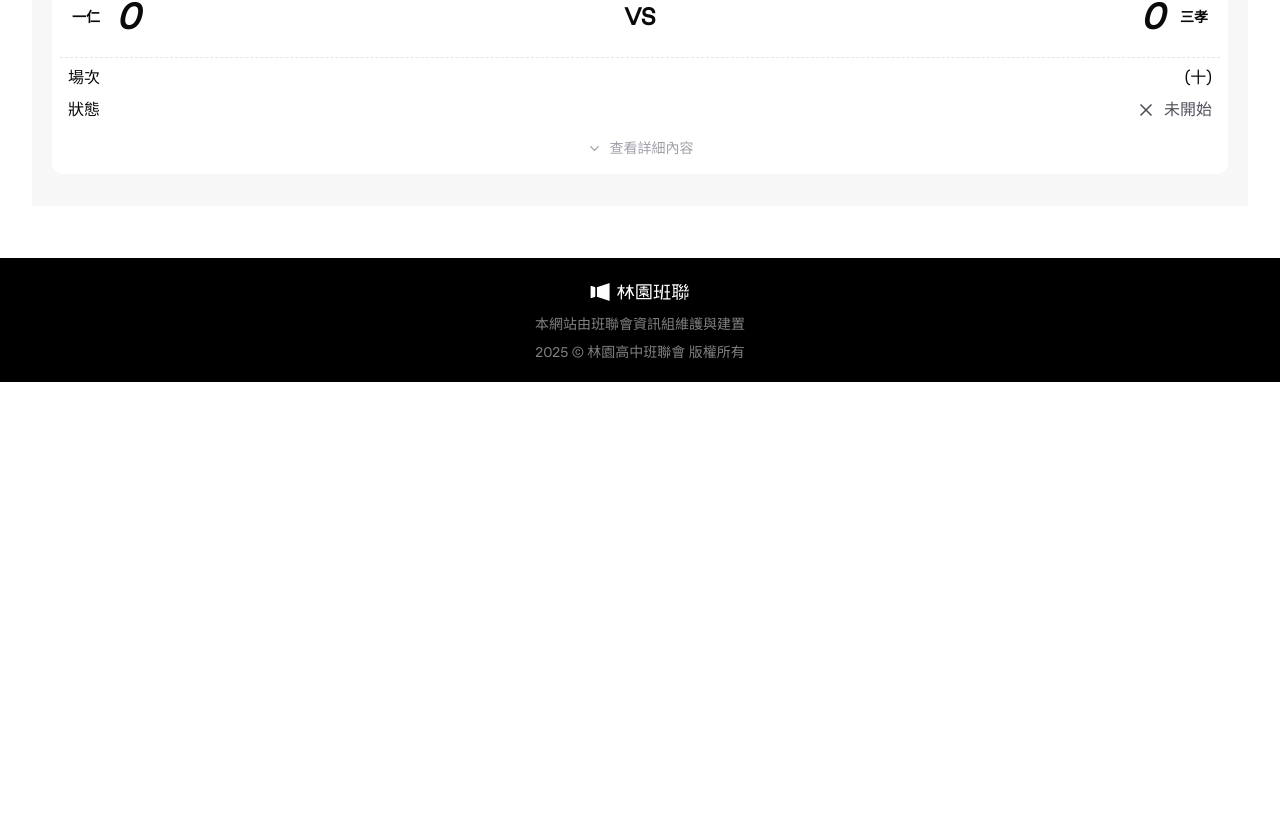
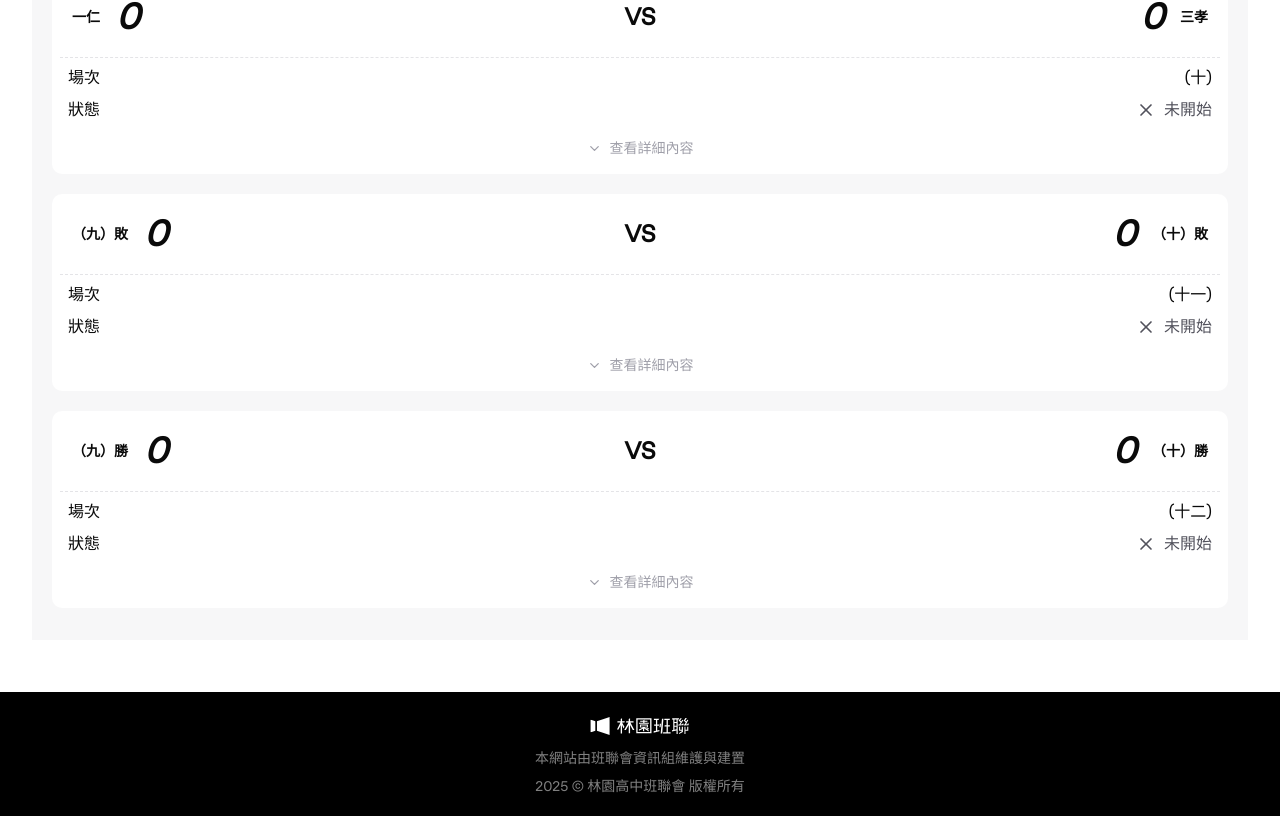
Before and after one commit to LYCA-22/lyca-offical-web, a Next.js app: page /events/baseball in a window 1280 px wide. Shown: the part 3305-4121 px from the top of the page. Before the commit the page ends 3687 px from the top, so only its background shows below. Built offline with nearby package versions, Linux system fonts and the light colour scheme; a web font is replaced by a local one.

Commit message:
Update gameSchema.ts

```diff
--- a/app/events/baseball/gameSchema.ts
+++ b/app/events/baseball/gameSchema.ts
@@ -166,4 +166,24 @@ export const gameSchema: gameItem[] = [
     time: "2025/05/19 10:10",
     place: "B",
   },
+  {
+    round: "(十一)",
+    classA: "（九）敗",
+    classB: "（十）敗",
+    start: false,
+    aScore: 0,
+    bScore: 0,
+    time: "2025/05/19 10:50",
+    place: "C",
+  },
+  {
+    round: "(十二)",
+    classA: "（九）勝",
+    classB: "（十）勝",
+    start: false,
+    aScore: 0,
+    bScore: 0,
+    time: "2025/05/19 10:50",
+    place: "D",
+  },
 ];
```
